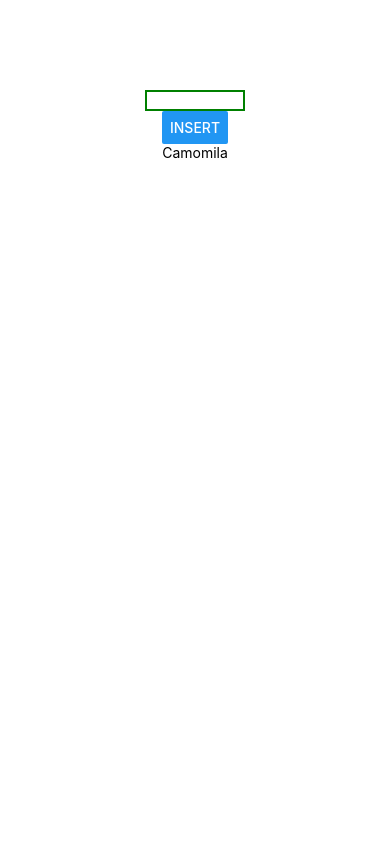
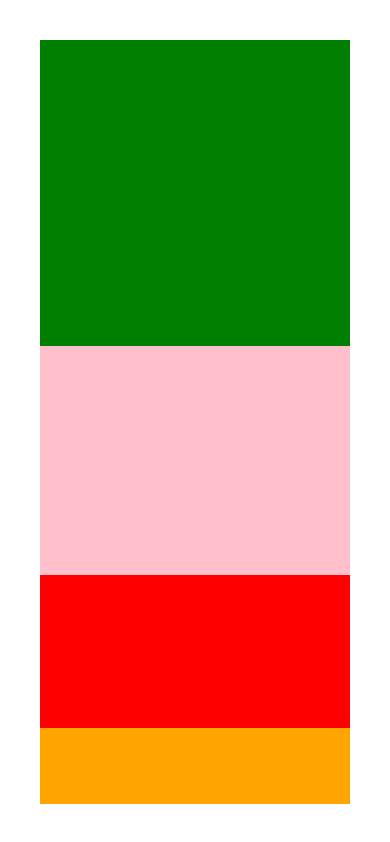
Before and after one commit to dumpserver/ReactNativeEssentials, a React Native app: screen / in a window 390 px wide. Built offline with nearby package versions, Linux system fonts and the light colour scheme.

Commit message:
Create MyFavoriteColors component with flex style.

```diff
--- a/App.tsx
+++ b/App.tsx
@@ -3,10 +3,10 @@ import {View, Text} from "react-native"
 import ButtonReturnPlank from "./components/ButtonReturnPlank";
 import ContactSectionList from "./components/ContactSectionList";
 import FibonacciFlatList from "./components/FibonacciFlatList";
+import MyFavoriteColors from "./components/MyFavoriteColors";
 import SimpleButton from "./components/SimpleButton"
 import SimpleScroll from "./components/SimpleScroll";
 import TeaList from "./components/TeaList";
-import TextChangeLabel from "./components/TextChangeLabel";
 
 const DumpServer = () => {
 
@@ -18,9 +18,9 @@ const DumpServer = () => {
   }
 
   return (
-    <View style={{paddingTop: 90, alignItems: "center"}}>
+    <View style={{flex:1, padding: 40}}>
 
-      <TeaList/>
+      <MyFavoriteColors/>
 
     </View>
   )
--- /dev/null
+++ b/components/MyFavoriteColors.tsx
@@ -0,0 +1,17 @@
+import React from 'react'
+import { View } from 'react-native'
+
+const MyFavoriteColors = () => {
+
+  return (
+    <>
+      <View style={{flex:4, backgroundColor:"green"}}></View>
+      <View style={{flex:3, backgroundColor:"pink"}}></View>
+      <View style={{flex:2, backgroundColor:"red"}}></View>
+      <View style={{flex:1, backgroundColor:"orange"}}></View>
+    </>
+  )
+
+}
+
+export default MyFavoriteColors
```
